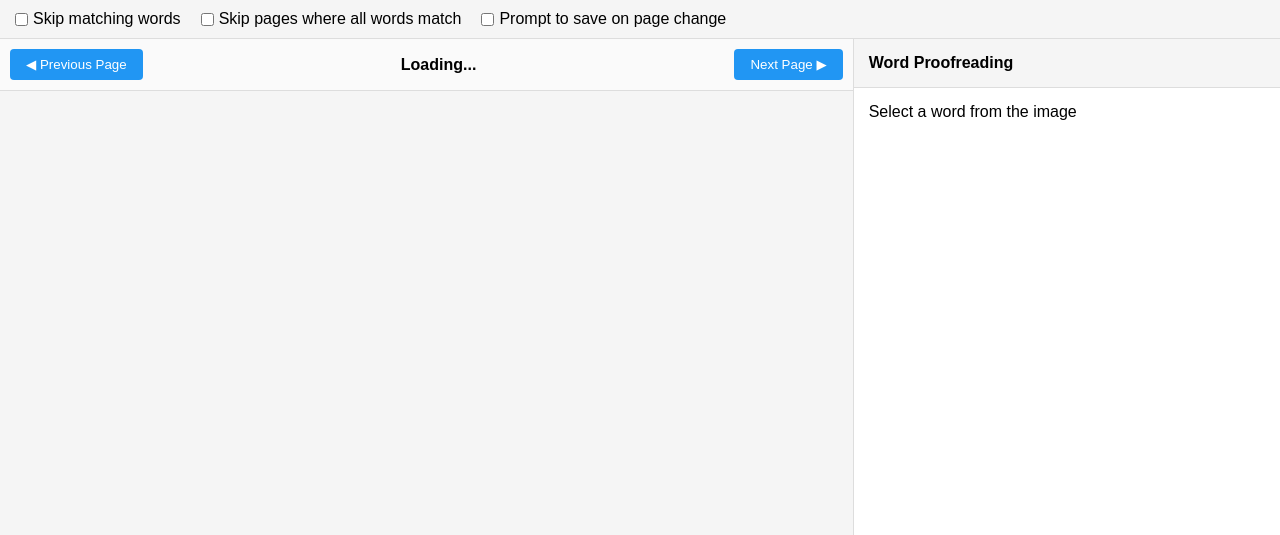
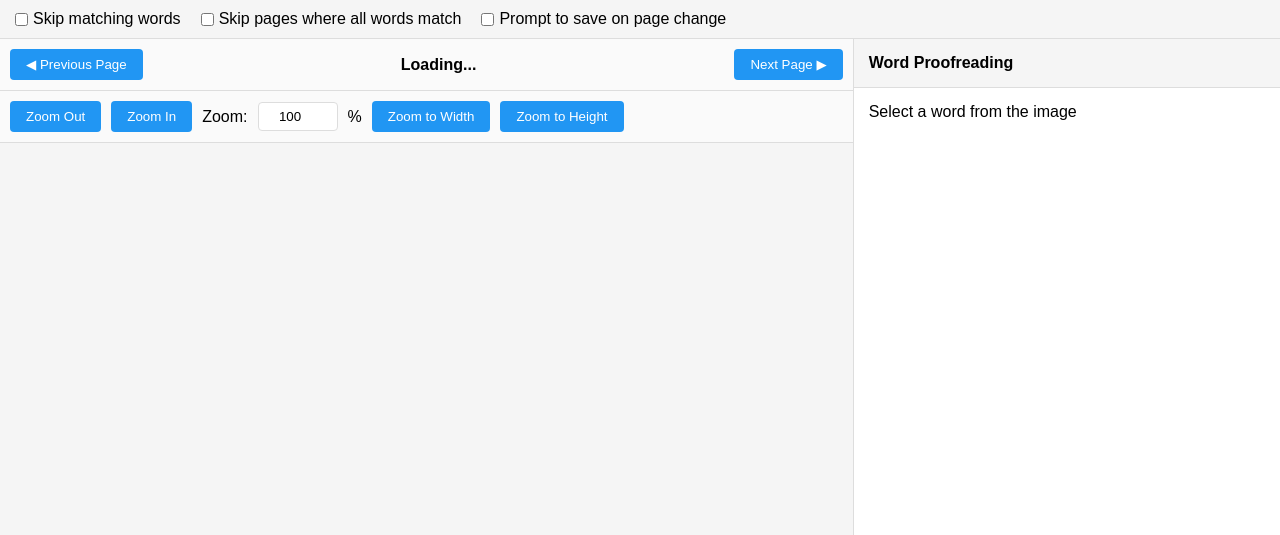
Before and after one commit to julowe/ocr-proofread, a Flask app: template ocr_proofread/web/templates/viewer.html in a window 1280 px wide. Shown: the part 62-597 px from the top of the page. Run offline with Flask 3, Linux system fonts and the light colour scheme; the template is opened without the code that fills it, so the values that code supplies are empty.

Commit message:
Add zoom controls to desktop and web UI
Co-authored-by: julowe <10883713+julowe@users.noreply.github.com>

```diff
--- a/ocr_proofread/web/templates/viewer.html
+++ b/ocr_proofread/web/templates/viewer.html
@@ -103,6 +103,36 @@
             font-weight: bold;
         }
 
+        .zoom-controls {
+            padding: 10px;
+            background-color: #fafafa;
+            border-bottom: 1px solid #ddd;
+            display: flex;
+            gap: 10px;
+            align-items: center;
+        }
+
+        .zoom-controls button {
+            padding: 8px 16px;
+            background-color: #2196f3;
+            color: white;
+            border: none;
+            border-radius: 4px;
+            cursor: pointer;
+        }
+
+        .zoom-controls button:hover {
+            background-color: #1976d2;
+        }
+
+        .zoom-controls input {
+            width: 80px;
+            padding: 6px;
+            border: 1px solid #ddd;
+            border-radius: 4px;
+            text-align: center;
+        }
+
         .image-container {
             flex: 1;
             overflow: auto;
@@ -114,8 +144,6 @@
         }
 
         #main-image {
-            max-width: 100%;
-            height: auto;
             cursor: crosshair;
             box-shadow: 0 2px 8px rgba(0,0,0,0.2);
         }
@@ -312,7 +340,17 @@
                 <button id="next-page" onclick="nextPage()">Next Page ▶</button>
             </div>
 
-            <div class="image-container">
+            <div class="zoom-controls">
+                <button onclick="zoomOut()">Zoom Out</button>
+                <button onclick="zoomIn()">Zoom In</button>
+                <label>Zoom:</label>
+                <input type="number" id="zoom-input" value="100" min="10" max="500" step="10">
+                <span>%</span>
+                <button onclick="zoomToWidth()">Zoom to Width</button>
+                <button onclick="zoomToHeight()">Zoom to Height</button>
+            </div>
+
+            <div class="image-container" id="image-container">
                 <img id="main-image" src="" alt="Page image" style="display: none;">
             </div>
 
@@ -350,6 +388,9 @@
         let currentWordIndex = 0;
         let unitData = null;
         let logs = [];
+        let currentZoom = 1.0;
+        let originalImageWidth = 0;
+        let originalImageHeight = 0;
 
         // Initialize
         async function init() {
@@ -362,6 +403,12 @@
             document.getElementById('main-image').addEventListener('click', (e) => {
                 // In a full implementation, this would map click coords to bounding boxes
                 // For now, use word navigation buttons
+            });
+
+            // Zoom input change
+            document.getElementById('zoom-input').addEventListener('change', (e) => {
+                const zoom = parseInt(e.target.value) / 100.0;
+                setZoom(zoom);
             });
 
             // Log filter changes
@@ -380,6 +427,12 @@
                 unitData = await response.json();
                 currentUnitIndex = unitIndex;
                 currentWordIndex = 0;
+
+                // Reset zoom for new image
+                originalImageWidth = 0;
+                originalImageHeight = 0;
+                currentZoom = 1.0;
+                document.getElementById('zoom-input').value = 100;
 
                 // Update page info
                 document.getElementById('page-info').textContent =
@@ -409,11 +462,59 @@
             return new Promise((resolve, reject) => {
                 img.onload = () => {
                     img.style.display = 'block';
+                    // Store original dimensions
+                    if (originalImageWidth === 0) {
+                        originalImageWidth = img.naturalWidth;
+                        originalImageHeight = img.naturalHeight;
+                    }
+                    // Apply current zoom
+                    applyZoom();
                     resolve();
                 };
                 img.onerror = reject;
                 img.src = url;
             });
+        }
+
+        function setZoom(zoom) {
+            currentZoom = Math.max(0.1, Math.min(5.0, zoom));
+            document.getElementById('zoom-input').value = Math.round(currentZoom * 100);
+            applyZoom();
+        }
+
+        function applyZoom() {
+            const img = document.getElementById('main-image');
+            if (img && originalImageWidth > 0) {
+                img.style.width = (originalImageWidth * currentZoom) + 'px';
+                img.style.height = (originalImageHeight * currentZoom) + 'px';
+                img.style.maxWidth = 'none';
+            }
+        }
+
+        function zoomIn() {
+            setZoom(currentZoom * 1.25);
+        }
+
+        function zoomOut() {
+            setZoom(currentZoom * 0.8);
+        }
+
+        function zoomToWidth() {
+            const container = document.getElementById('image-container');
+            if (originalImageWidth > 0) {
+                const availableWidth = container.clientWidth - 40; // 40px padding
+                const zoom = availableWidth / originalImageWidth;
+                setZoom(zoom);
+            }
+        }
+
+        function zoomToHeight() {
+            const container = document.getElementById('image-container');
+            if (originalImageHeight > 0) {
+                const availableHeight = container.clientHeight - 40; // 40px padding
+                const zoom = availableHeight / originalImageHeight;
+                setZoom(zoom);
+            }
         }
 
         function displayWord(wordIndex) {
```
Also changed, not shown: ocr_proofread/desktop/main.py (+114 -7 lines).
